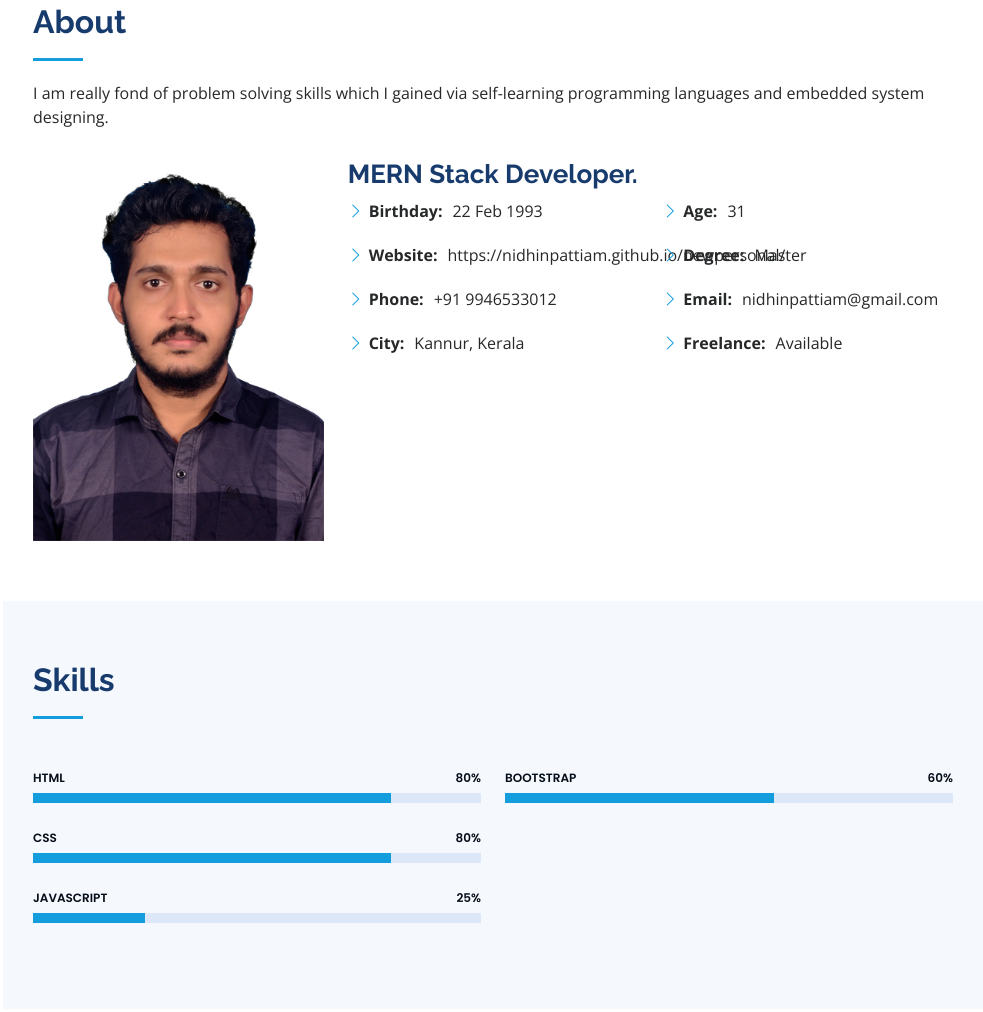
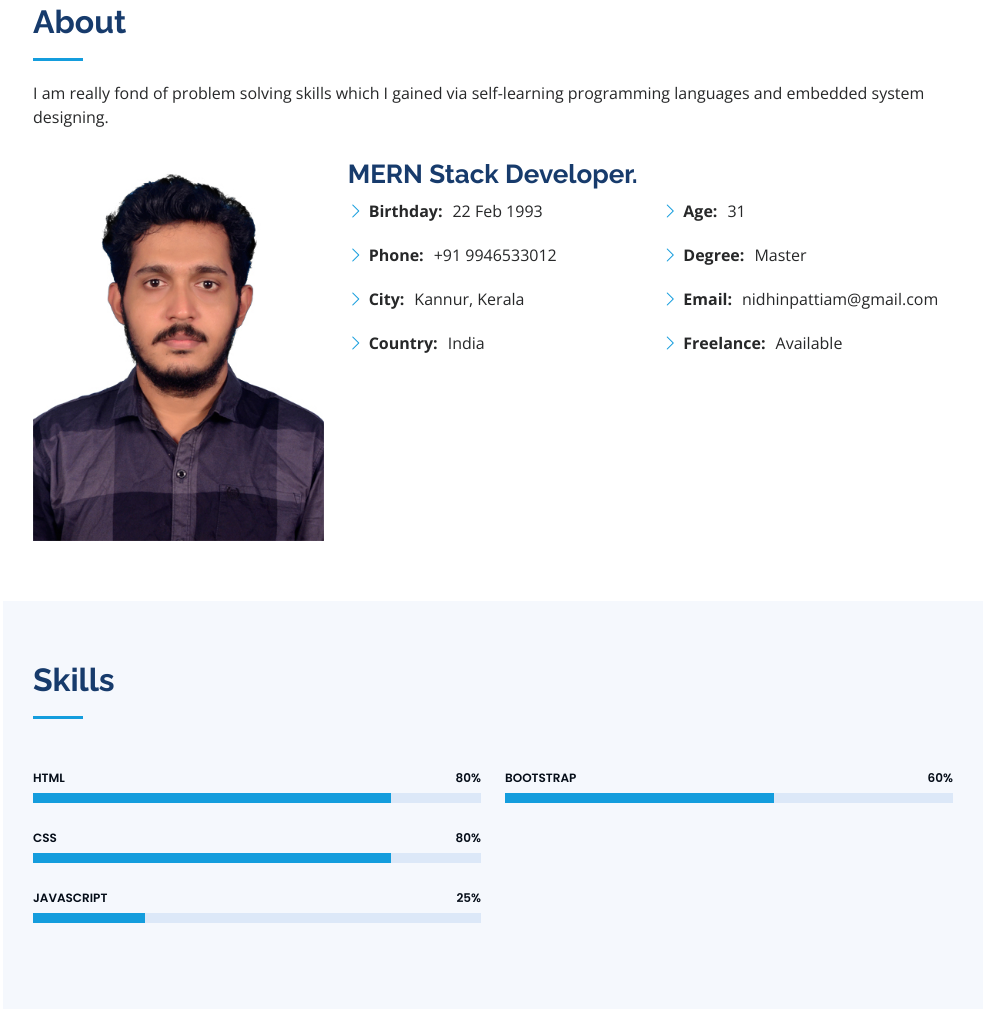
Before and after one commit to nidhinpattiam/newpersonal, a plain HTML site: page index.html in a window 1280 px wide. Shown: the part 857-1869 px from the top of the page, without its empty margins (297-1280 px from the left). Drawn offline with nearby package versions, Linux system fonts and the light colour scheme.

Commit message:
final commit

```diff
--- a/index.html
+++ b/index.html
@@ -101,9 +101,9 @@
               <div class="col-lg-6">
                 <ul>
                   <li><i class="bi bi-chevron-right"></i> <strong>Birthday:</strong> <span>22 Feb 1993</span></li>
-                  <li><i class="bi bi-chevron-right"></i> <strong>Website:</strong> <span>https://nidhinpattiam.github.io/newpersonal/</span></li>
                   <li><i class="bi bi-chevron-right"></i> <strong>Phone:</strong> <span>+91 9946533012</span></li>
                   <li><i class="bi bi-chevron-right"></i> <strong>City:</strong> <span>Kannur, Kerala</span></li>
+                  <li><i class="bi bi-chevron-right"></i> <strong>Country:</strong> <span>India</span></li>
                 </ul>
               </div>
               <div class="col-lg-6">
```
